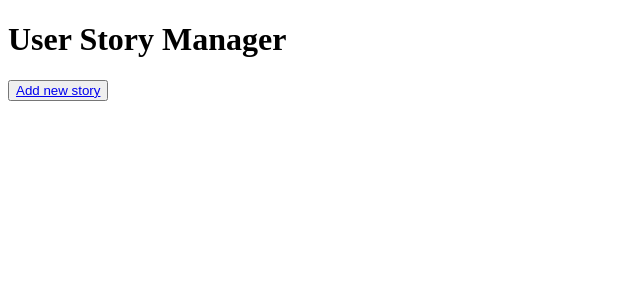
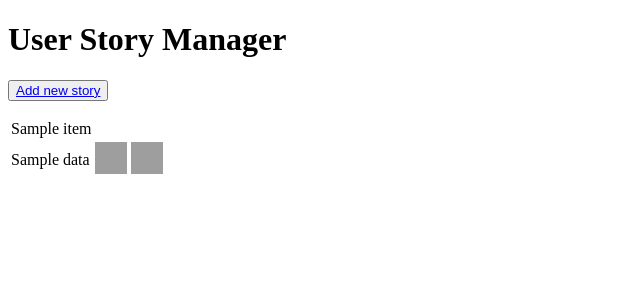
Before and after one commit to gabee1987/super-sprinter-3000-Gabor_Koncz, a Python web app: template templates/list.html in a window 1280 px wide. Shown: the top 300 px of the page, without its empty margins (0-640 px from the left). Run offline with Jinja, Linux system fonts and the light colour scheme; the template is opened without the code that fills it: most values are stand-ins (such as "Sample title", 1, 10 or a date in 2020); grey boxes are pictures that could not be loaded.

Commit message:
working on list.html

```diff
--- a/main.py
+++ b/main.py
@@ -28,6 +28,7 @@ def show_story_list():
                     ]
     return render_template("list.html", stories=stories, table_header=table_header)
 
+
 @app.route("/story")
 def create_story(story_ID=None):
     return render_template("form.html", story_ID=story_ID)
--- a/templates/list.html
+++ b/templates/list.html
@@ -7,3 +7,24 @@
     <body>
         <h1><strong>User Story Manager</strong></h1>
         <button><a href="/story">Add new story</a></button>
+        <p></p>
+        <table>
+            <tr>
+                {% for item in table_header %}
+                    <td>{{ item}}</td>
+                {% endfor %}
+            </tr>
+            {% for line in stories %}
+                <tr>
+                    {% for data in row %}
+                        <td class="table_data">{{ data }}</td>
+                    {% endfor %}
+                    <td>
+                        <a href="story/{{ story[0] }}"><img src="/static/img/pen.png" width="32" height="32"></a>
+                        <a href="/deletestory/{{ story[0] }}"><img src="/static/img/bin.png" width="32" height="32"></a>
+                    </td>
+                </tr>
+            {% endfor %}
+        </table>
+    </body>
+</html>
```
